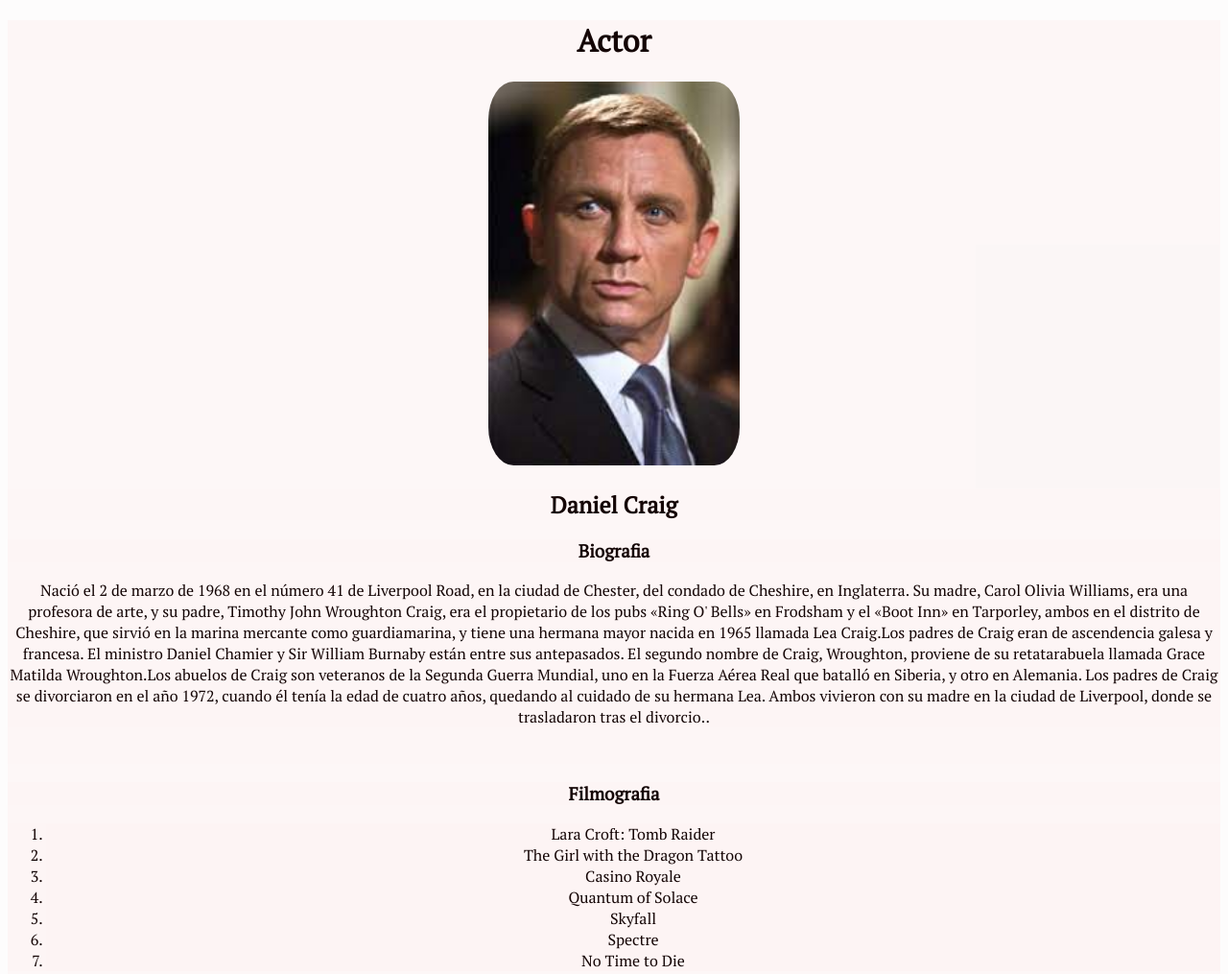
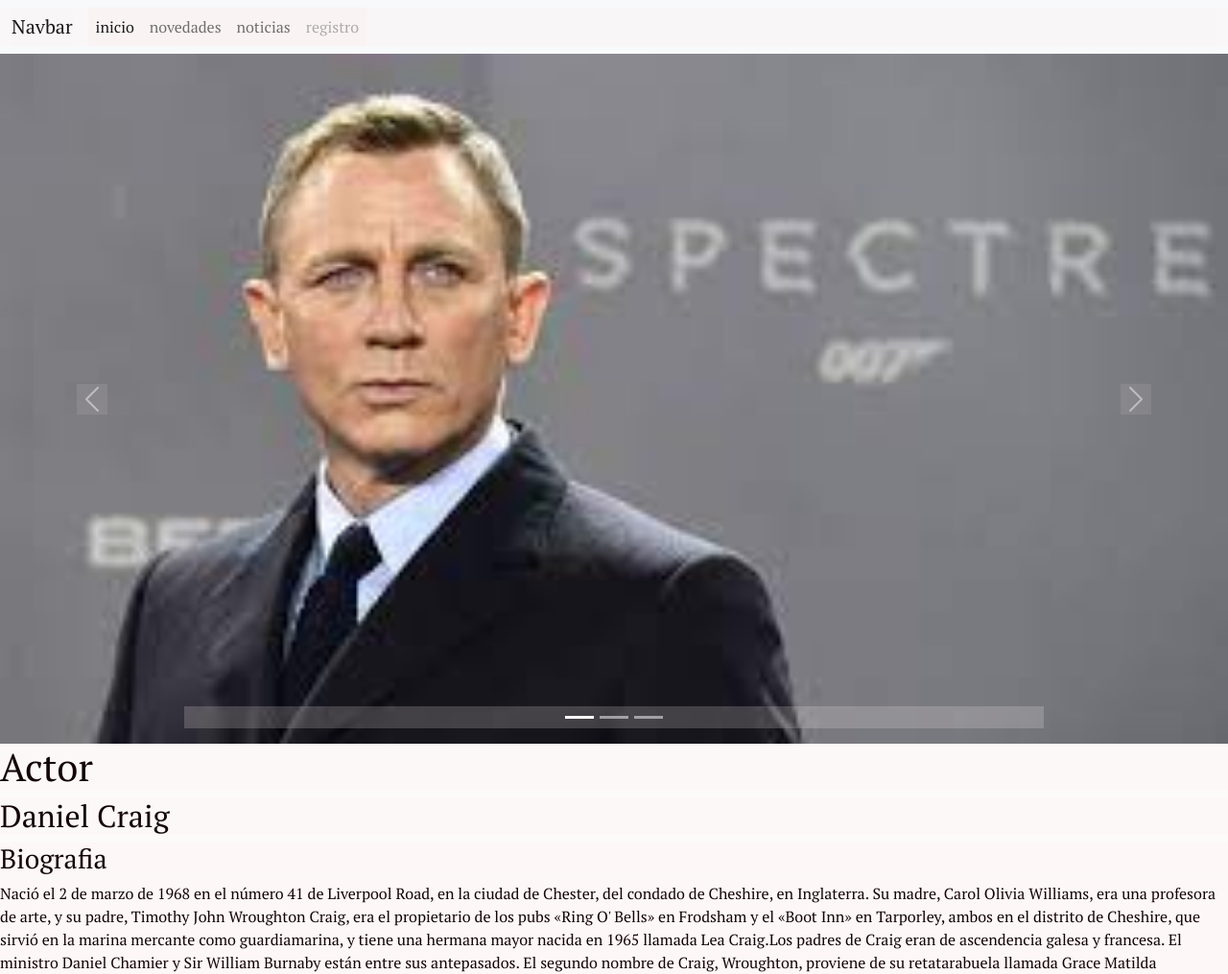
Before and after one commit to rusitaly/Biografia, a plain HTML site: page index.html in a window 1280 px wide. Shown: the top 1015 px of the page at 96% size. Drawn offline with nearby package versions, Linux system fonts and the light colour scheme.

Commit message:
add: estilos.css index.html

```diff
--- a/estilos.css
+++ b/estilos.css
@@ -1,12 +1,10 @@
 *{
     background-color: rgba(248, 240, 240, 0.199);
     color: rgb(20, 5, 5);
-    text-align: center;
+    text-align: left;
 }
 
-#imgperfil{
-    border-radius: 10%;
-}
+
 body {
     font-family: 'PT Serif', serif;
 }
--- a/index.html
+++ b/index.html
@@ -1,5 +1,75 @@
 <!DOCTYPE html>
 <html lang="es">
+
+	<head>
+		<!doctype html>
+		<html lang="en">
+		  <head>
+			<meta charset="utf-8">
+			<meta name="viewport" content="width=device-width, initial-scale=1">
+			<title>Bootstrap demo</title>
+			<link href="https://cdn.jsdelivr.net/npm/bootstrap@5.2.2/dist/css/bootstrap.min.css" rel="stylesheet" integrity="sha384-Zenh87qX5JnK2Jl0vWa8Ck2rdkQ2Bzep5IDxbcnCeuOxjzrPF/et3URy9Bv1WTRi" crossorigin="anonymous">
+		  </head>
+		  <body>
+			<nav class="navbar navbar-expand-lg bg-light">
+				<div class="container-fluid">
+				  <a class="navbar-brand" href="#">Navbar</a>
+				  <button class="navbar-toggler" type="button" data-bs-toggle="collapse" data-bs-target="#navbarNav" aria-controls="navbarNav" aria-expanded="false" aria-label="Toggle navigation">
+					<span class="navbar-toggler-icon"></span>
+				  </button>
+				  <div class="collapse navbar-collapse" id="navbarNav">
+					<ul class="navbar-nav">
+					  <li class="nav-item">
+						<a class="nav-link active" aria-current="page" href="#">inicio</a>
+					  </li>
+					  <li class="nav-item">
+						<a class="nav-link" href="#">novedades</a>
+					  </li>
+					  <li class="nav-item">
+						<a class="nav-link" href="#">noticias</a>
+					  </li>
+					  <li class="nav-item">
+						<a class="nav-link disabled">registro</a>
+					  </li>
+					</ul>
+				  </div>
+				</div>
+			  </nav>
+
+			  <script src="https://cdn.jsdelivr.net/npm/@popperjs/core@2.11.6/dist/umd/popper.min.js" integrity="sha384-oBqDVmMz9ATKxIep9tiCxS/Z9fNfEXiDAYTujMAeBAsjFuCZSmKbSSUnQlmh/jp3" crossorigin="anonymous"></script>
+				<script src="https://cdn.jsdelivr.net/npm/bootstrap@5.2.2/dist/js/bootstrap.min.js" integrity="sha384-IDwe1+LCz02ROU9k972gdyvl+AESN10+x7tBKgc9I5HFtuNz0wWnPclzo6p9vxnk" crossorigin="anonymous"></script>
+
+			  <div id="carouselExampleIndicators" class="carousel slide" data-bs-ride="true">
+				<div class="carousel-indicators">
+				  <button type="button" data-bs-target="#carouselExampleIndicators" data-bs-slide-to="0" class="active" aria-current="true" aria-label="Slide 1"></button>
+				  <button type="button" data-bs-target="#carouselExampleIndicators" data-bs-slide-to="1" aria-label="Slide 2"></button>
+				  <button type="button" data-bs-target="#carouselExampleIndicators" data-bs-slide-to="2" aria-label="Slide 3"></button>
+				</div>
+				<div class="carousel-inner">
+				  <div class="carousel-item active">
+					<img src="./img/jb1.jpg" class="d-block w-100" alt="...">
+				  </div>
+				  <div class="carousel-item">
+					<img src="./img/jb2.jpg" class="d-block w-100" alt="...">
+				  </div>
+				  <div class="carousel-item">
+					<img src="./img/jb4.jpg" class="d-block w-100" alt="...">
+				  </div>
+				</div>
+				<button class="carousel-control-prev" type="button" data-bs-target="#carouselExampleIndicators" data-bs-slide="prev">
+				  <span class="carousel-control-prev-icon" aria-hidden="true"></span>
+				  <span class="visually-hidden">Previous</span>
+				</button>
+				<button class="carousel-control-next" type="button" data-bs-target="#carouselExampleIndicators" data-bs-slide="next">
+				  <span class="carousel-control-next-icon" aria-hidden="true"></span>
+				  <span class="visually-hidden">Next</span>
+				</button>
+			  </div>
+			</div>
+
+		</html>
+
+	</head>
 <head>
     <meta charset="UTF-8">
     <meta name="viewport" content="width=device-width, initial-scale=1.0">
@@ -10,13 +80,18 @@
     <link rel="stylesheet" href="./estilos.css"/>
 
 </head>
+	  </nav>
+</header>
 <body>
-    <main>
+
+
+
+
+	<main>
         <div>
             <h1>
                 Actor
             </h1>
-            <img src="./img/danielcraig.jpg" height= 400px alt="Foto de perfil" id="imgperfil">
 			<h2>
 				Daniel Craig
 			</h2>
@@ -30,8 +105,9 @@ Los padres de Craig eran de ascendencia galesa y francesa. El ministro Daniel Ch
 Los padres de Craig se divorciaron en el año 1972, cuando él tenía la edad de cuatro años, quedando al cuidado de su hermana Lea. Ambos vivieron con su madre en la ciudad de Liverpool, donde se trasladaron tras el divorcio..			</p>
 				<br>
 			</div>
-			<div>
+
 				<h3>Filmografia</h3>
+		</div>
 				<ol>
 					<li>Lara Croft: Tomb Raider</li>
 					<li>The Girl with the Dragon Tattoo</li>
```
Also changed, not shown: img/jb1.jpg (added), img/jb2.jpg (added), img/jb4.jpg (added).
